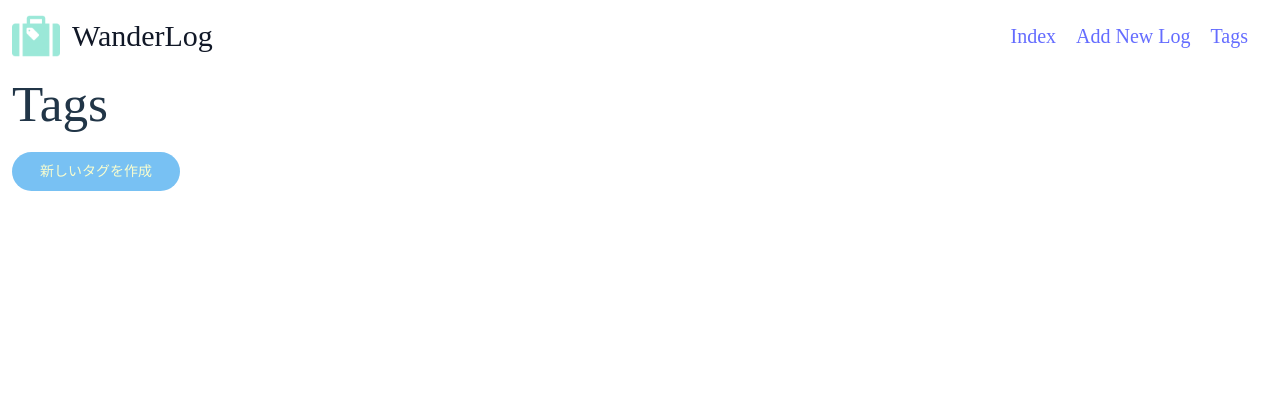
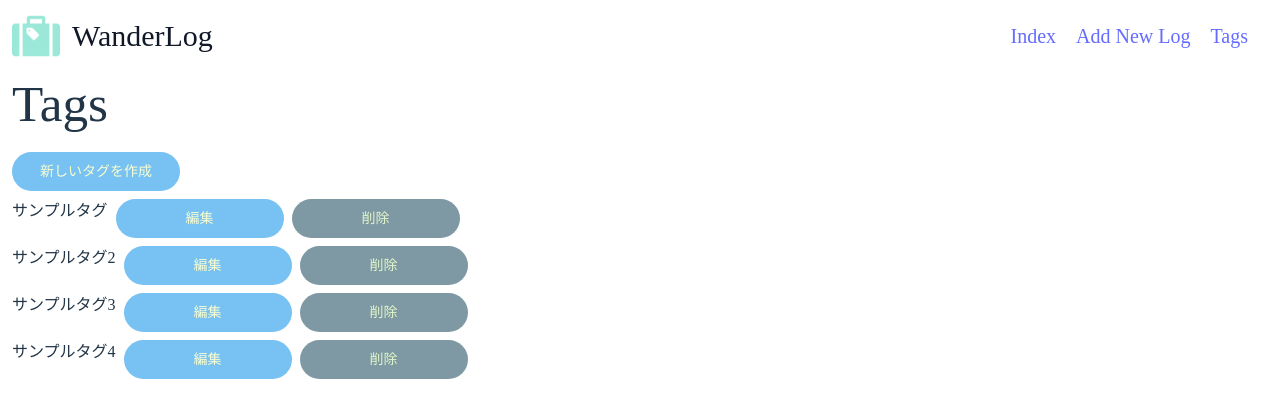
Before and after one commit to arki-s/WanderLog, a React (Vite) app: page /tags in a window 1280 px wide. Shown: the top 418 px of the page. Built offline with nearby package versions, Linux system fonts and the light colour scheme; a web font is replaced by a local one.

Commit message:
Added mock data to the Tags page

```diff
--- a/src/components/Tags.tsx
+++ b/src/components/Tags.tsx
@@ -3,6 +3,22 @@ import '../App.css';
 
 export const Tags = () => {
   const [modal, setModal] = useState(false);
+  const mockTags = [
+    { id: 1, name: "サンプルタグ" },
+    { id: 2, name: "サンプルタグ2" },
+    { id: 3, name: "サンプルタグ3" },
+    { id: 4, name: "サンプルタグ4" }
+  ];
+
+  const tagList = mockTags.map((tag) => {
+    return (
+      <div key={tag.id} className='flex justify-start gap-2 mb-2'>
+        <p>{tag.name}</p>
+        <button className='btn btn-primary'>編集</button>
+        <button className='btn btn-cancel'>削除</button>
+      </div>
+    )
+  });
 
   const tagModal = (
     <div className="modalContainer">
@@ -23,6 +39,9 @@ export const Tags = () => {
       <div className="p-1 md:p-3">
         <h1 className='pb-5'>Tags</h1>
         <button className='btn btn-primary' onClick={() => setModal(true)}>新しいタグを作成</button>
+        <div className='py-2'>
+          {tagList}
+        </div>
         {modal && tagModal}
 
       </div>
```
